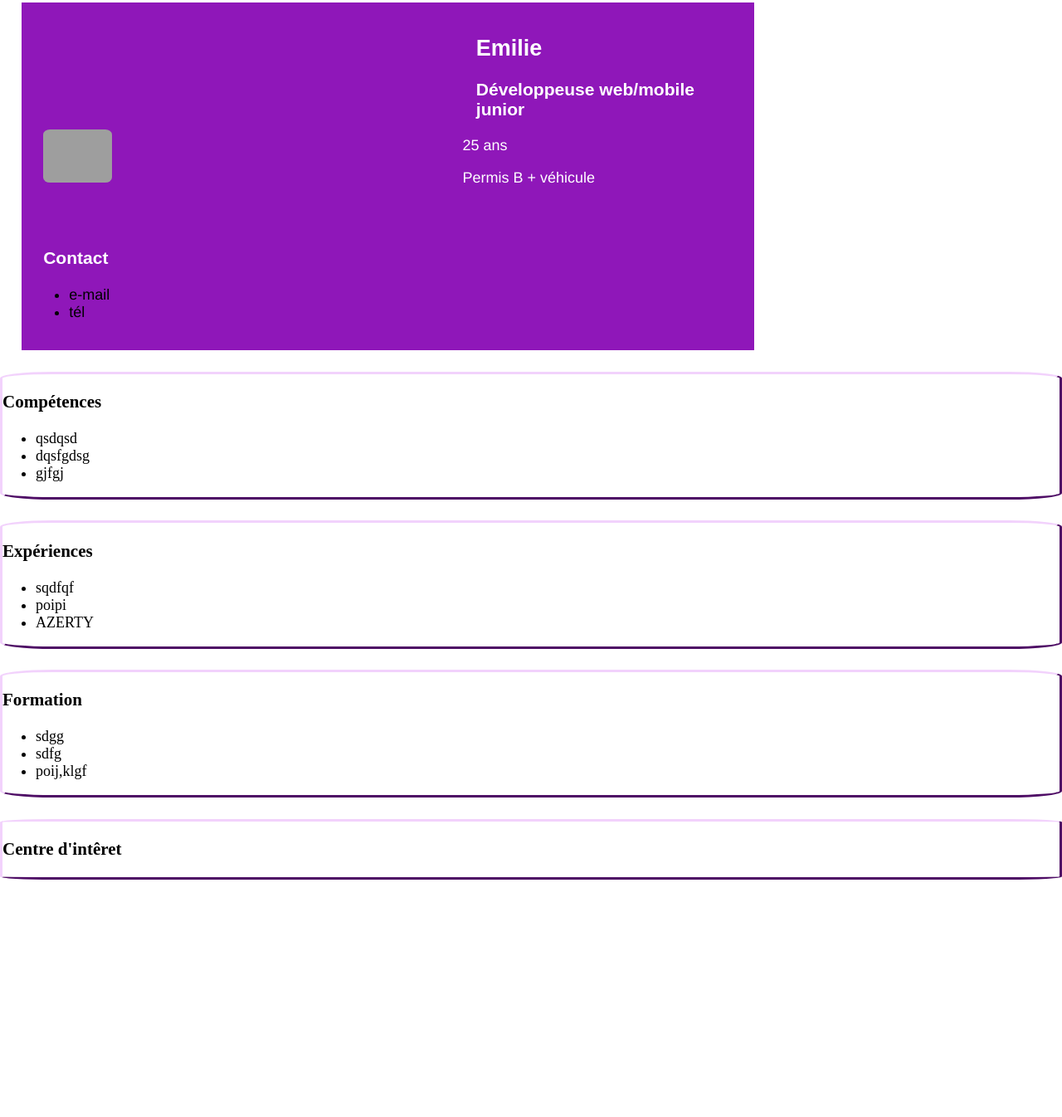
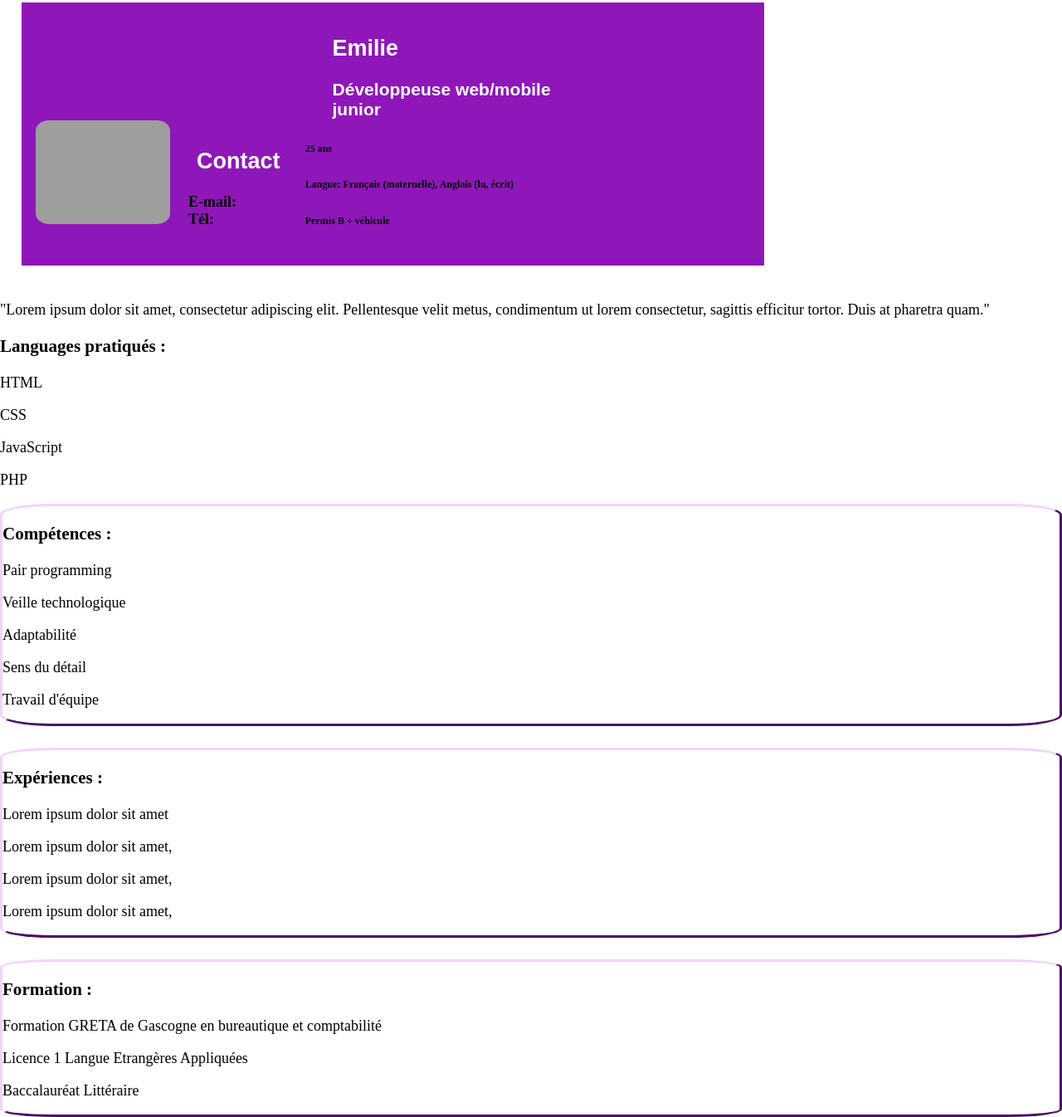
Before and after one commit to Emilie-dev/CV-Sass, a plain HTML site: page index.html in a window 1280 px wide. Shown: the part 23-1369 px from the top of the page at 83% size. Before the commit the page ends 1109 px from the top, so only its background shows below. Drawn offline with Linux system fonts and the light colour scheme; grey boxes are pictures that could not be loaded.

Commit message:
Header presque finit, je continue le main et le footer

```diff
--- a/index.html
+++ b/index.html
@@ -7,55 +7,63 @@
 </head>
 <body>
 	<header>
-		<div class="container">
-			<div id="photo">
-				<img src="https://unsplash.it/458/354?image=635">
+
+		<div class="color">
+			<img src="https://unsplash.it/458/354?image=635">
+			<div class="right">
+				<h2>Contact</h2>
+				<strong>E-mail:</strong> <br/>
+				<strong>Tél:</strong>
 			</div>
-			<div id="identity">
+			<div class="left">
 				<h2>Emilie</h2>
 				<h3>Développeuse web/mobile junior</h3>
-				<p>25 ans</p>
-				<p>Permis B + véhicule</p>
-			</div>
-			<div id="contact">
-				<h3>Contact</h3>
-				<ul>
-					<li>e-mail</li>
-					<li>tél</li>
-				</ul>
+				<h6>25 ans</h6>
+				<h6>Langue: Français (maternelle), Anglais (lu, écrit)</h6>
+				<h6>Permis B + véhicule</h6>
 			</div>
 		</div>
+
 	</header>
 
 	<main>
+		<div id="message">
+			<p>"Lorem ipsum dolor sit amet, consectetur adipiscing elit. Pellentesque velit metus, condimentum ut lorem consectetur, sagittis efficitur tortor. Duis at pharetra quam."</p>
+		</div>
+		<div id="technos">
+			<h3>Languages pratiqués :</h3>
+			<p>HTML</p>
+			<p>CSS</p>
+			<p>JavaScript</p>
+			<p>PHP</p>
+		</div>
 		<div id="competences">
-			<h3>Compétences</h3>
-			<ul>
-				<li>qsdqsd</li>
-				<li>dqsfgdsg</li>
-				<li>gjfgj</li>
-			</ul>
+			<h3>Compétences :</h3>
+			<p>Pair programming</p>
+			<p>Veille technologique</p>
+			<p>Adaptabilité</p>
+			<p>Sens du détail</p>
+			<p>Travail d'équipe</p>
 		</div>
 		<div id="experience">
-			<h3>Expériences</h3>
-			<ul>
-				<li>sqdfqf</li>
-				<li>poipi</li>
-				<li>AZERTY</li>
-			</ul>
+			<h3>Expériences :</h3>
+			<p>Lorem ipsum dolor sit amet</p>
+			<p>Lorem ipsum dolor sit amet,</p>
+			<p>Lorem ipsum dolor sit amet,</p>
+			<p>Lorem ipsum dolor sit amet,</p>
 		</div>
 		<div id="formation">
-			<h3>Formation</h3>
-			<ul>
-				<li>sdgg</li>
-				<li>sdfg</li>
-				<li>poij,klgf</li>
-			</ul>
-		</div>
-		<div id="interet">
-			<h3>Centre d'intêret</h3>
+			<h3>Formation :</h3>
+			<p></p>
+			<p>Formation GRETA de Gascogne en bureautique et comptabilité</p>
+			<p>Licence 1 Langue Etrangères Appliquées</p>
+			<p>Baccalauréat Littéraire</p>
 		</div>
 	</main>
-
+	<footer>
+		<div id="interet">
+			<h3>Centre d'intêret :</h3>
+		</div>
+	</footer>
 </body>
 </html>
--- a/sass/modules/global.scss
+++ b/sass/modules/global.scss
@@ -1,97 +1,153 @@
 body {
 	font-size: 18px;
-	margin: 0;
-	width: 100%;
+	margin: $general-margin;
+	width: $general-width;
+	font-family: $font-family-subtitle;
 
 	header {
-	div {
+		.container {
 	 		background-color: $purple;
-		display: $display-block;
-		margin: $margin-header;
+	 		width: $general-width;
 		}
-
+		.color {
+			background-color: $purple;
+		}
 		img {
 			width: $width-photo;
 			height: $height-photo;
-		position: $position-photo;
 			margin-top: $margin-top-photo;
+			border-radius: $radius-photo;
 			margin-left: $margin-left-photo;
-		border-radius: $radius-photo;
 		}
 		h2 {
-		color: $white;
-		margin-left: $margin-title;
 			font-family: $font-family-title;
 			font-weight: $title-weight;
+			text-align: $text-align-title;
+			color: $white;
 		}
 		p {
-		color: $white;
-		margin-left: $margin-text;
 		font-family: $font-family-subtitle;
 		}
 		h3 {
-		color: $white;
 			font-family: $font-family-title;
 			font-weight: $title-weight;
-		margin-left: $margin-title;
+			margin: $general-margin;
+			text-align: $text-align-title;
+			color: $white;
 		}
-	h5 {
-		font-family: $font-family-subtitle;
-		font-weight: $title-weight;
-		text-align: $position-contact;
+		h6 {
+			font-size: $h6-font-size;
+			margin: $general-margin;
+			text-align: $text-align-title;
+			color: $white;
 		}
-	ul {
-	li {
-		font-family: $font-family-subtitle;
+		strong {
+			color: $white;
+		}
+		.left {
+		    width: $title-width;
+		    height: $title-height;
+		    float: left;
+		    margin-left: 30%;
+		    margin-top: -15%;
+		    text-align: $text-align-title;
+		}
+		.right {
+		    width: $title-width;
+		    height: $title-height;
+		    float: right;
+		    margin-right: 1%;
+		    text-align: $text-align-title;
 		}
 	}
 
+	main {
+		background-image: $background-image;
+
+		h3 {
+			font-weight: $title-weight;
+			font-size: 25px;
+			text-decoration: underline white;
 		}
 
-main {
-	#competences {
+		#message {
+				width: $message-width;
+				margin-left: $message-margin-left;
+			p {
+				font-family: $message-font-family;
+				text-align: $text-align-message;
+			}
+		}
+
+		#technos {
 			border: $style-border;
 			border-bottom-color: $purple;
 			border-right-color: $purple;
 			border-top-color: $light-purple;
 			border-left-color: $light-purple;
 			border-radius: $radius-block;
-		margin-bottom: $margin-bottom-block;
+
+			h3 {
+				text-align: $text-align-title;
+			}
+		}
+
+		#competences {
+			background-image: url(https://cdn.pixabay.com/photo/2015/12/01/15/43/black-1072366_960_720.jpg);
+			border: $style-border;
+			border-color: $border-color;
+			border-width: thick;
+			width: $block-width-left;
+			float: left;
+			margin-left: 5%;
+			margin-top: 2%;
+			text-align: $text-align-title;
+			color: $white;
+			font-family: 'Coming Soon', cursive;
 		}
 
 		#experience {
+			background-image: url(https://cdn.pixabay.com/photo/2015/12/01/15/43/black-1072366_960_720.jpg);
 			border: $style-border;
-		border-radius: $radius-block;
-		margin-bottom: $margin-bottom-block;
-		border-bottom-color: $purple;
-		border-right-color: $purple;
-		border-top-color: $light-purple;
-		border-left-color: $light-purple;
+			border-color: $border-color;
+			border-width: thick;
+			width: 40%;
+			float: right;
+			margin-right: 5%;
+			margin-top: 2%;
+			text-align: $text-align-title;
+			color: $white;
+			font-family: 'Coming Soon', cursive;
+
 		}
 
 		#formation {
 			border: $style-border;
 			border-color: $purple;
 			border-radius: $radius-block;
-		margin-bottom: $margin-bottom-block;
 			border-bottom-color: $purple;
 			border-right-color: $purple;
 			border-top-color: $light-purple;
 			border-left-color: $light-purple;
+			margin-top: 30%;
 		}
 
-	#interet {
-		border: $style-border;
-		border-color: $purple;
-		border-radius: $radius-block;
-		margin-bottom: $margin-bottom-block;
-		border-bottom-color: $purple;
-		border-right-color: $purple;
-		border-top-color: $light-purple;
-		border-left-color: $light-purple;
 	}
 
+	footer {
+		/*background-image: $background-image;*/
+		background-color: $purple;
 
+		#interet {
+
+			 h3 {
+			 	font-family: $font-family-title;
+				font-weight: $title-weight;
+				margin: $general-margin;
+				text-align: $text-align-title;
+				color: $white;
 
 			 }
 		}
+	}
+}
```
Also changed, not shown: sass/modules/variable.scss (+22 -10 lines), 1 other file. Lines whose indentation alone changed are shown as unchanged.
